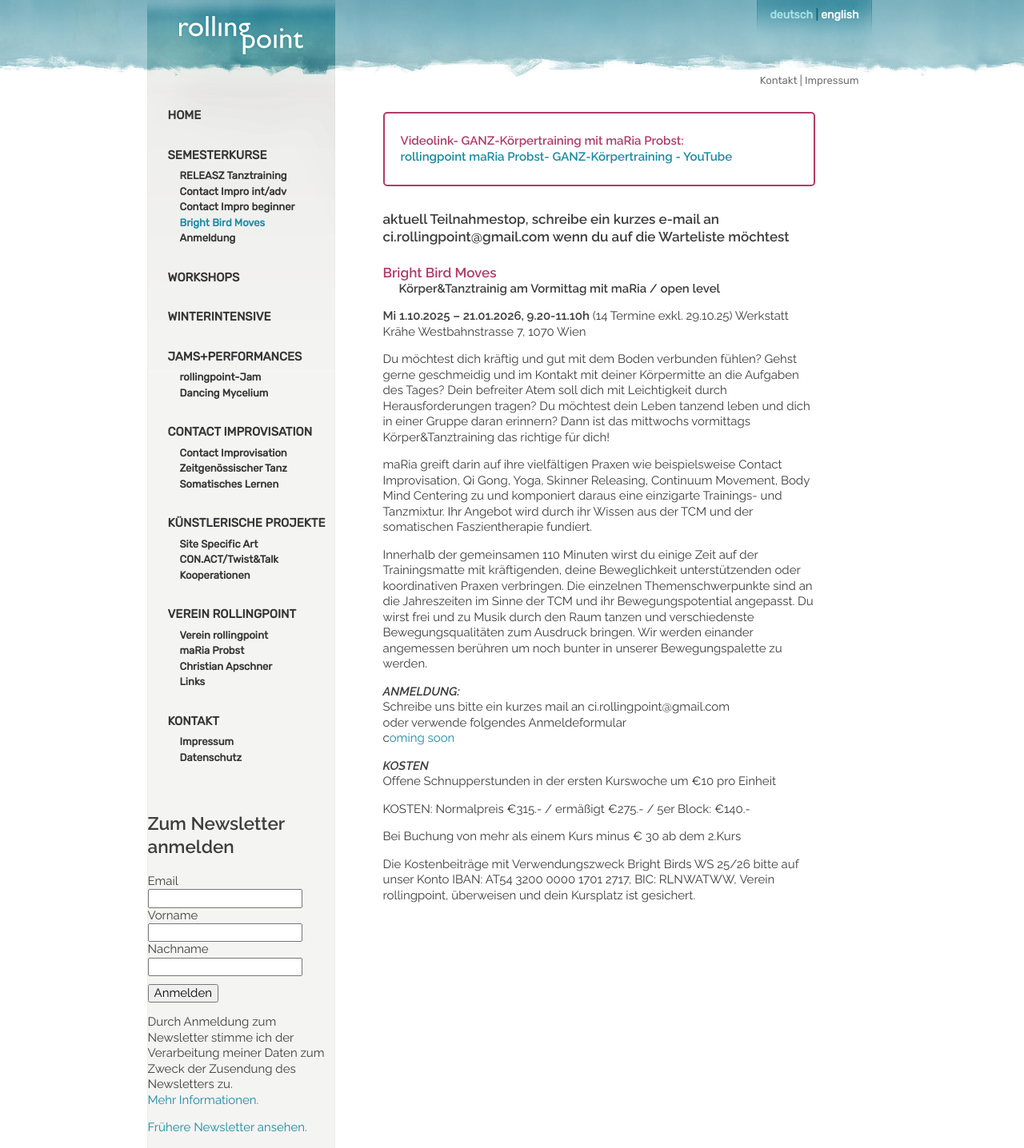
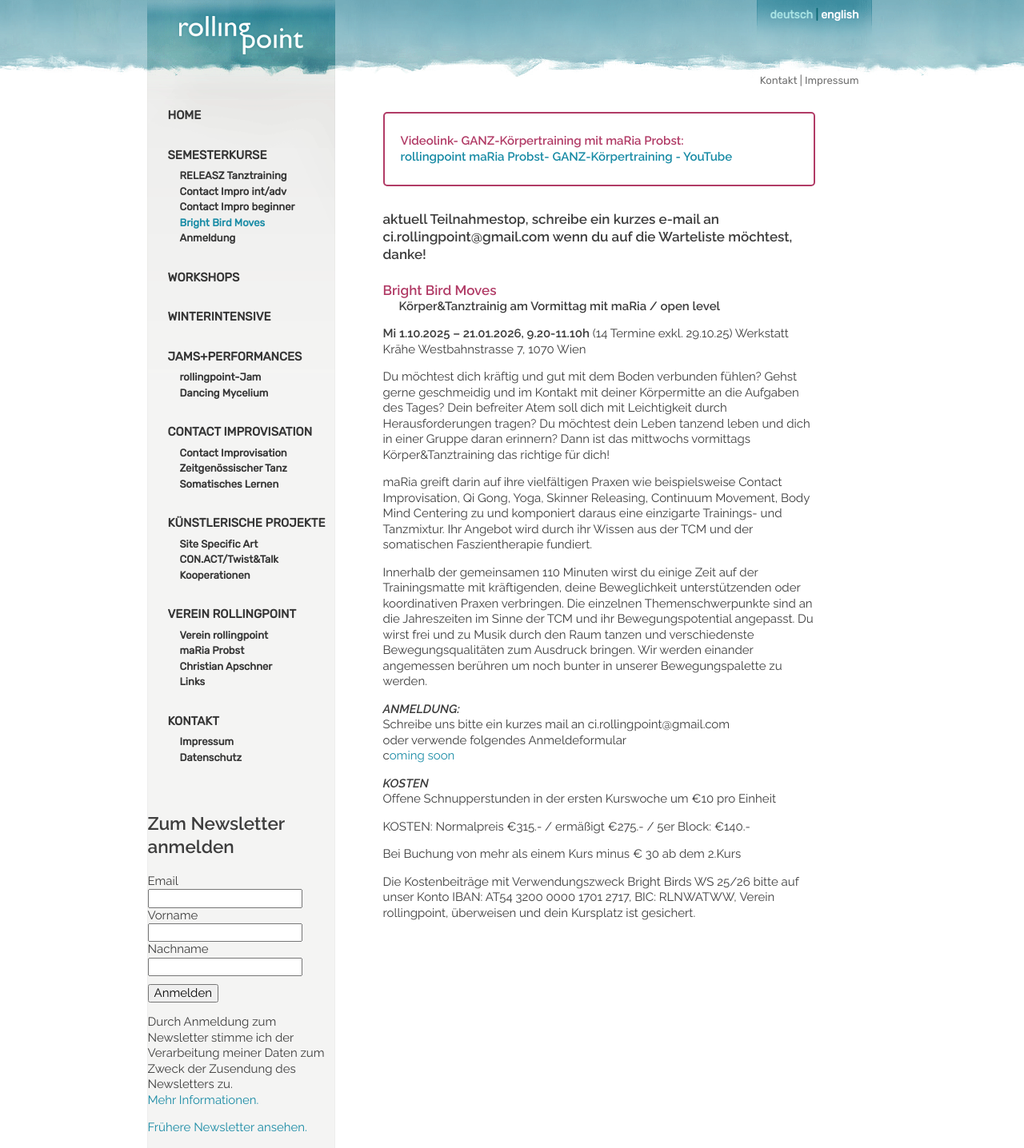
Before and after one commit to manulari/rollingpointat, a Jekyll site: the page built from _pages_de/gkt.md, in a window 1280 px wide. Shown: the whole page at 80% size. Built offline with Jekyll 4.4.1, drawn with Linux system fonts in a browser that asks for light colours; comment, search, counter and statistics services are not loaded.

Commit message:
Update page (de) “gkt”

```diff
--- a/_pages_de/gkt.md
+++ b/_pages_de/gkt.md
@@ -8,7 +8,7 @@ language: de
 
 <div class="named-anchor" id="birds"></div>
 
-##### **aktuell Teilnahmestop, schreibe ein kurzes e-mail an ci.rollingpoint@gmail.com wenn du auf die Warteliste möchtest**
+##### **aktuell Teilnahmestop, schreibe ein kurzes e-mail an ci.rollingpoint@gmail.com wenn du auf die Warteliste möchtest, danke!**
 
 #### **Bright Bird Moves**
 
```
